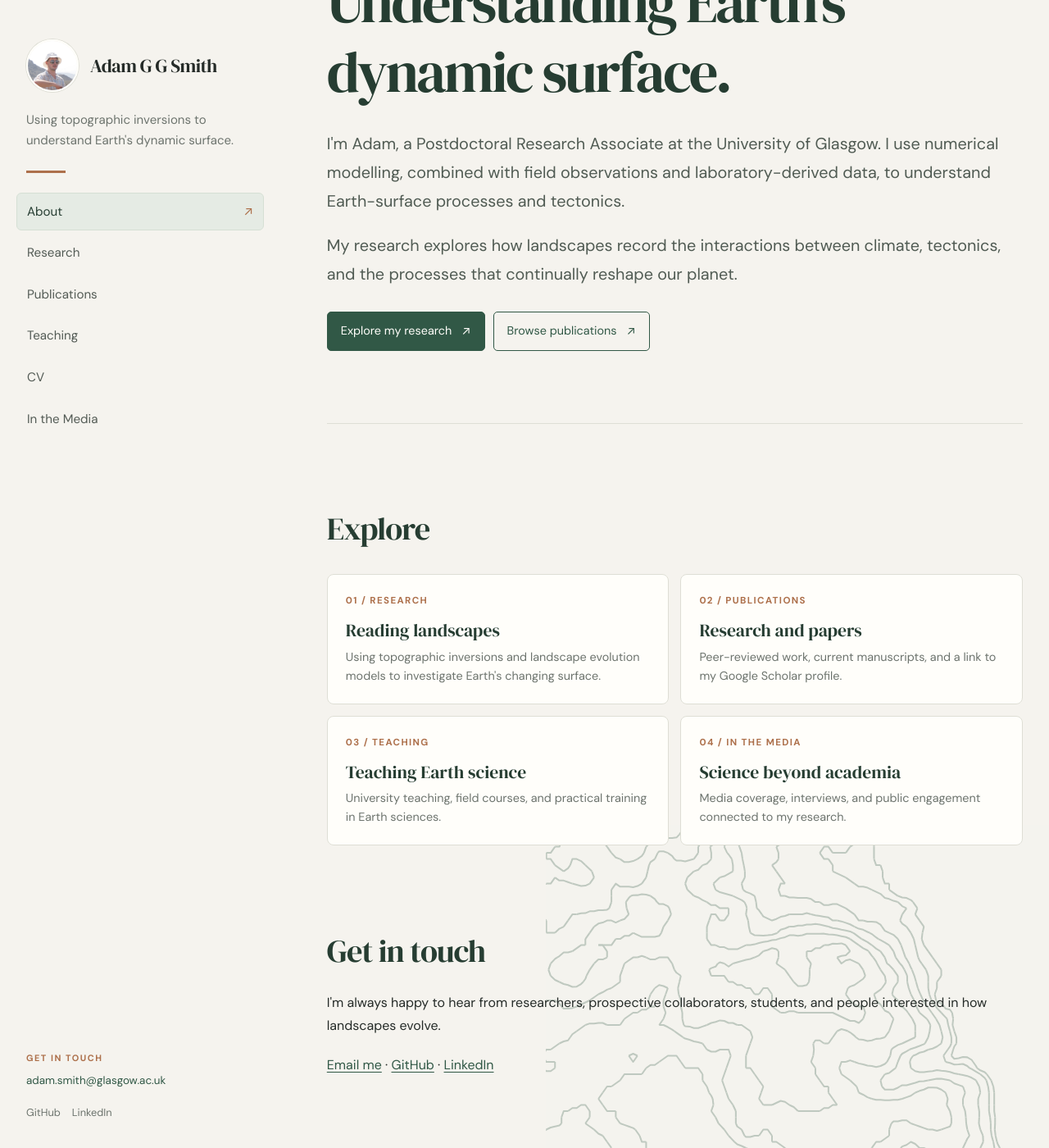
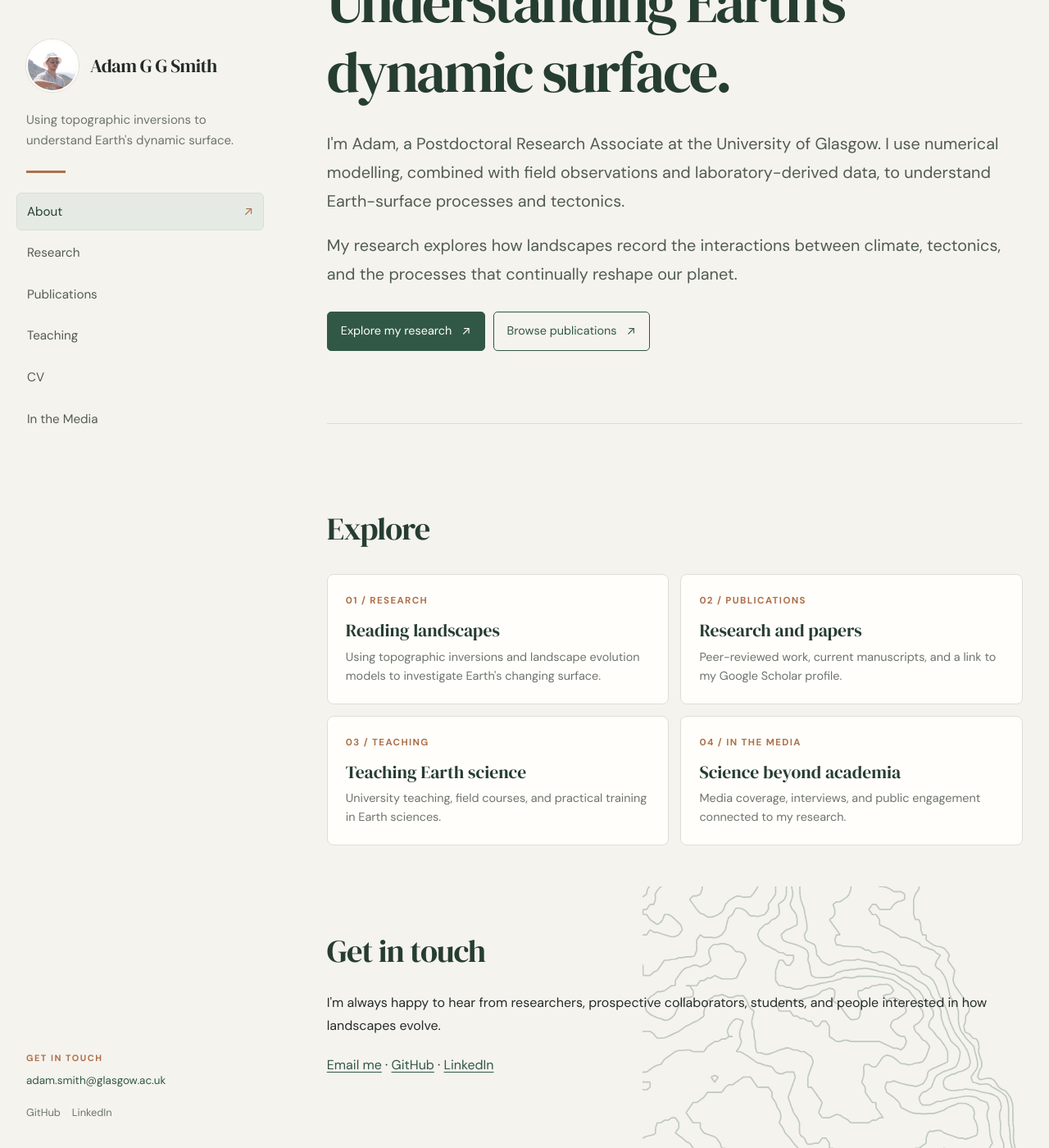
Before and after one commit to adamsmith142/adamsmith142.github.io, a Jekyll site: the page built from index.md, in a window 1280 px wide and 1400 px high, scrolled down 246 px. Shown: the whole window at 82% size. Built offline with Jekyll 4.4.1, drawn with Linux system fonts in a browser that asks for light colours; our own code applies the rules of GitHub Pages for plain Markdown files.

Commit message:
Restore original contour size while preserving opacity and fixed placement

```diff
--- a/assets/css/style.scss
+++ b/assets/css/style.scss
@@ -166,9 +166,9 @@ body::after {
   z-index: 0;
   right: -64px;
   bottom: -38px;
-  width: clamp(400px, 53vw, 700px);
+  width: clamp(320px, 46vw, 560px);
   aspect-ratio: 783 / 499;
-  background-image: url("../img/DEMContours.svg?v=4");
+  background-image: url("../img/DEMContours.svg?v=5");
   background-repeat: no-repeat;
   background-size: 138% auto;
   background-position: 58% 58%;
@@ -198,7 +198,7 @@ body::after {
   body::after {
     right: -54px;
     bottom: -26px;
-    width: clamp(330px, 55vw, 470px);
+    width: clamp(270px, 48vw, 390px);
     opacity: .24;
   }
 }
@@ -206,7 +206,7 @@ body::after {
   body::after {
     right: -110px;
     bottom: -22px;
-    width: 345px;
+    width: 285px;
     opacity: .22;
   }
 }
```
